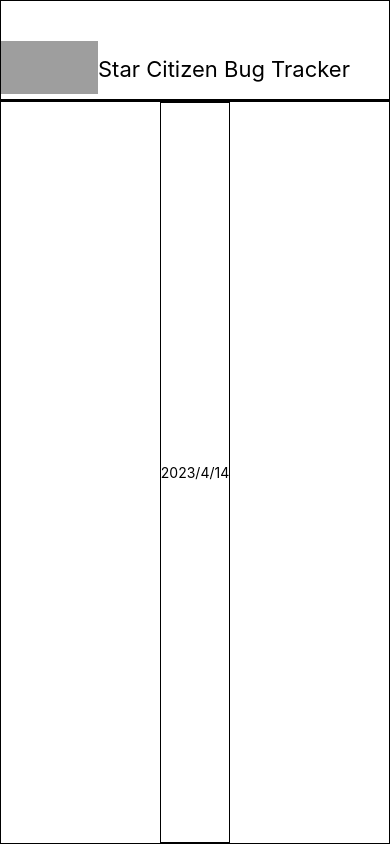
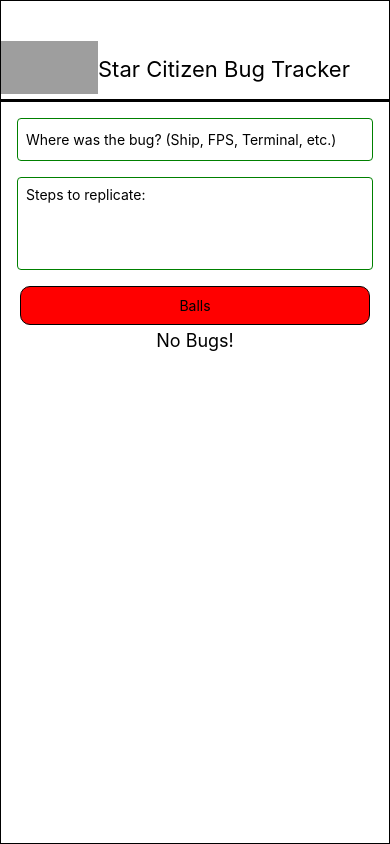
Before and after one commit to NMeyer8386/mobileFinal, a React Native app: screen / in a window 390 px wide. Built offline with nearby package versions, Linux system fonts and the light colour scheme; grey boxes are pictures that could not be loaded.

Commit message:
entries save to db, entries don't display on screen

```diff
--- a/App.js
+++ b/App.js
@@ -8,14 +8,18 @@ import React, { Component } from 'react';
 import { StatusBar } from 'expo-status-bar';
 import {
   Image,
+  Keyboard,
   Platform,
+  Pressable,
   ScrollView,
   StyleSheet,
   Text,
   TextInput,
+  TouchableOpacity,
   View
 } from 'react-native';
 import * as SQLite from 'expo-sqlite';
+import Items from './components/Items';
 
 /**
  * This detects the platform that the app is running on. Since web isn't compatible with SQLite,
@@ -36,6 +40,8 @@ function openDatabase() {
   return db;
 }
 
+const db = openDatabase(); // Creates the database
+
 export default class App extends Component {
   constructor(props) {
     super(props);
@@ -44,16 +50,64 @@ export default class App extends Component {
       let month = date.getMonth();
       let day = date.getDate();
       this.state = {
-        text: null,
+        bugText: null,
+        replicationText: null,
         date: (year.toString() + '/' +
               (month + 1).toString() + '/' +
               (day).toString()),
       }
   }
 
+  // Creates the database on component mount if it doesn't exist already
+  componentDidMount() {
+    db.transaction(
+      (tx) => {
+        tx.executeSql(
+          "create table if not exists bugs (id integer primary key not null, bug_type text, replicate_steps text, created_at text);",
+          [],
+          null,
+          (err) => console.log(err)
+        )
+      },
+      (err) => console.log(err)
+    );
+  }
+
+  // Sets user text from respective inputs to state variables for db input
+  setBugText = (text) => {
+    this.setState({ bugText: text });
+  }
+
+  setReplicationText = (text) => {
+    this.setState({ replicationText: text });
+  }
+
+  // Inserts user-inputted text and the date into the db
+  dbAdd = (bug, rep, date) => {
+    if (bug === null || bug === '' || rep === null || rep === '') {
+      return false;
+    }
+
+    db.transaction(
+      (tx) => {
+        tx.executeSql(
+          "insert into bugs (bug_type, replicate_steps, created_at) values (?, ?, ?)",
+          [bug, rep, date]
+        );
+        tx.executeSql(
+          "select * from bugs",
+          [],
+          (_, { rows }) => console.log(JSON.stringify(rows))
+        );
+      },
+      (err) => console.log(err),
+      this.bugs.update
+    )
+  }
+
   render() {
     return (
-      <View style={styles.container}>
+      <Pressable style={styles.container} onPress={Keyboard.dismiss}>
         <StatusBar style="auto" />
 
         {/* The app's header */}
@@ -66,12 +120,62 @@ export default class App extends Component {
           <Text style={styles.headerText}>Star Citizen Bug Tracker</Text>
         </View>
 
+        {/* This is where a user will insert a bug report */}
+        <View style={styles.bugInput}>
+          <TextInput
+            ref={bugInput => { this.textInput1 = bugInput }}
+            onChangeText={text => this.setBugText(text)}
+            placeholder="Where was the bug? (Ship, FPS, Terminal, etc.)"
+            style={styles.input}
+            value={this.state.bugText}
+          />
+
+          <TextInput
+            ref={repInput => { this.textInput2 = repInput }}
+            multiline={true}
+            onChangeText={text => this.setReplicationText(text)}
+            placeholder="Steps to replicate:"
+            style={[styles.input, {flex: 3,}]}
+            value={this.state.replicationText}
+          />
+        </View>
+
+          <TouchableOpacity
+            disabled={this.state.bugText && this.state.replicationText? false : true }
+            style={[styles.submitButton, this.state.bugText && this.state.replicationText? {backgroundColor: 'limegreen'} : {backgroundColor: 'red'} ]}
+            onPress={() => {
+              this.dbAdd(this.state.bugText, this.state.replicationText, this.state.date);
+              this.textInput1.clear();
+              this.textInput2.clear();
+            }}
+
+          >
+            <Text>Balls</Text>
+          </TouchableOpacity>
+
+
+
         {/* This is where bugs will be displayed */}
-        <View style={styles.content}>
-          <Text>{this.state.date}</Text>
-
-        </View>
-      </View>
+        <ScrollView style={styles.listArea}>
+          <Items
+            ref={bugs => (this.bugs = bugs)}
+            db={db}
+            onPress={(id) => {
+              db.transaction(
+                (tx) => {
+                  tx.executeSql(
+                    "delete from bugs where id = ?",
+                    [id]
+                  )
+                },
+                (err) => console.log(err),
+                this.update
+              )
+            }
+            }
+          />
+        </ScrollView>
+      </Pressable>
     );
   }
 }
@@ -105,6 +209,31 @@ const styles = StyleSheet.create({
     fontSize: 22,
     textAlign: 'right',
   },
+  bugInput: {
+    height: '20%',
+    width: '100%',
+  },
+  input: {
+    flex: 1,
+    borderColor: 'green',
+    borderRadius: 4,
+    borderWidth: 1,
+    height: 48,
+    marginHorizontal: 16,
+    marginTop: 16,
+    padding: 8,
+    justifyContent: 'center',
+    alignItems: 'center',
+  },
+  submitButton: {
+    margin: 5,
+    marginTop: 16,
+    borderWidth: 1,
+    borderRadius: 10,
+    padding:10,
+    alignItems: 'center',
+    width: '90%',
+  },
   content: {
     flex: 1,
     backgroundColor: '#fff',
@@ -113,4 +242,10 @@ const styles = StyleSheet.create({
     borderColor: 'black',
     borderWidth: 1,
   },
+  flexRow: {
+    flexDirection: 'row',
+  },
+  listArea: {
+
+  },
 });
--- /dev/null
+++ b/components/Items.js
@@ -0,0 +1,122 @@
+/**
+ * @file    Items.js
+ * @author  Nathaniel Meyer
+ * @author  Stephen Graham
+ * @author  Evan Bacon, https://github.com/EvanBacon
+ * @date    2023-04-14
+ * @brief   This class file defines an <Items> component that is crafted to be used by the sqlite demo code
+*/
+import React, { Component } from 'react';
+import {
+    Pressable,
+    StyleSheet,
+    Text,
+    View
+} from 'react-native';
+import * as SQLite from 'expo-sqlite';
+
+/**
+ * The Items component requires these props:
+ *     db - sqlite db object
+ *     done - boolean filter
+ *     onPress - callback function
+ * @todo enforce prop types via PropTypes from 'prop-types';
+ */
+class Items extends Component {
+    constructor(props) {
+        super(props);
+        this.state = {
+            items: null,
+        }
+    }
+
+    /**
+     * Update the state with selected items (from the database)
+     *
+     * @fn setItems()
+     * @param {array} items
+     */
+    setItems = (items) => {
+        this.setState({ items: items });
+        console.log(items);
+    }
+
+    /**
+     * Called when an instance of <Items> mounts
+     * Performs an update to put initial values in the items list from the database
+     *
+     * @fn componentDidMount()
+     * @see update()
+     * @see setItems()
+     */
+    componentDidMount() {
+        this.update();
+    }
+
+    /**
+     * This will load the appropriate items from the provided database in this.props.db
+     *
+     * @fn update()
+     * @see setItems()
+     */
+    update = () => {
+        this.props.db.transaction((tx) => {
+            tx.executeSql(
+                'select * from bugs',
+                (_, { rows: { _array } }) => this.setItems(_array)
+            );
+        })
+    }
+
+    /**
+     * This render function will only return something if there are items in the
+     * selected list (done or !done)
+     *
+     * @fn render()
+     */
+    render() {
+
+        // In the event that no bugs are recorded (impossible for star citizen)
+        if (this.state.items === null || this.state.items.length === 0) {
+            return (
+                <View style={styles.sectionContainer}>
+                <Text style={styles.sectionHeading}>No Bugs!</Text>
+            </View>
+            );
+        }
+
+        return (
+            <View style={styles.sectionContainer}>
+                <Text style={styles.sectionHeading}>Found Bugs:</Text>
+                {this.state.items.map(({ id, bug, rep, date }) => (
+                    <Pressable
+                        key={id}
+                        onLongPress={() => this.props.onPress(id)}
+                        style={styles.bugBox}
+                    >
+                        <Text>Found: {date}</Text>
+                        <Text>Type: {bug}</Text>
+                        <Text>How to replicate: {rep}</Text>
+                    </Pressable>
+
+                ))}
+            </View>
+        );
+    }
+} // end of Items component
+export default Items;
+
+const styles = StyleSheet.create({
+    sectionContainer: {
+        marginBottom: 16,
+        marginHorizontal: 16,
+    },
+    sectionHeading: {
+        fontSize: 18,
+        marginBottom: 8,
+    },
+    bugBox: {
+        borderColor: 'red',
+        borderWidth: 1,
+    },
+});
```
